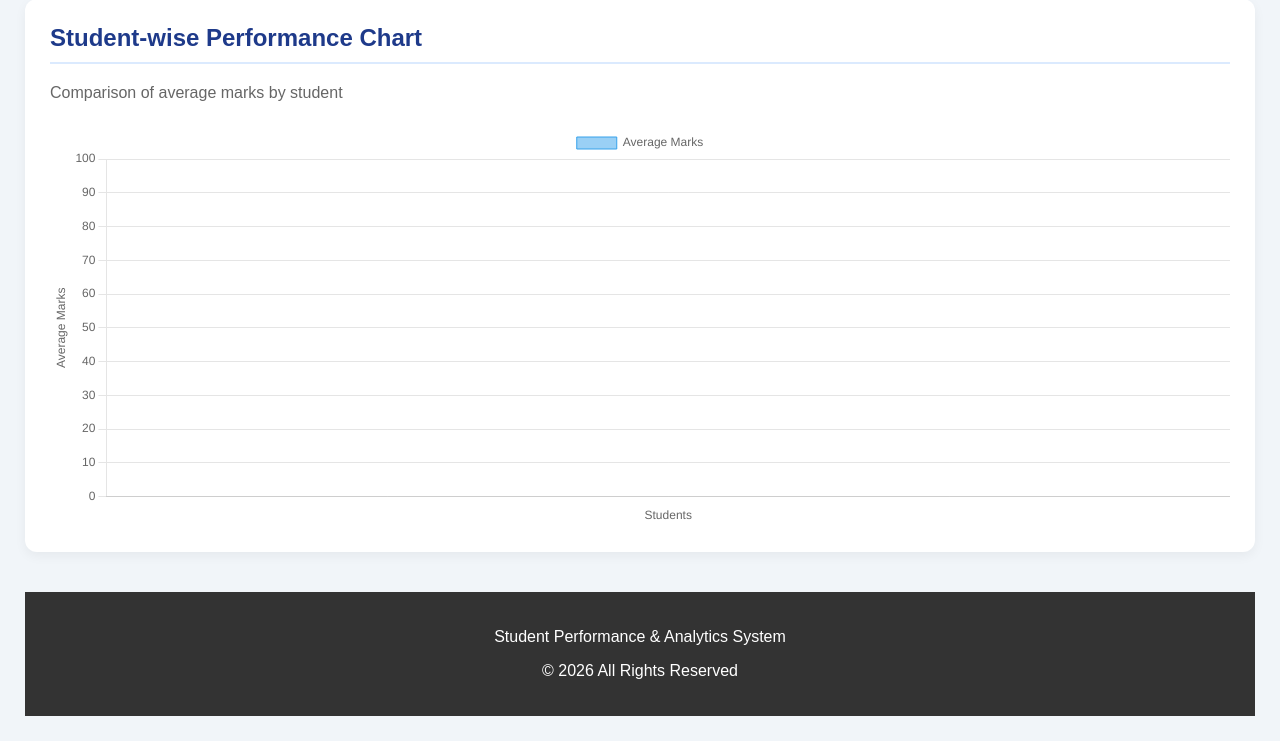
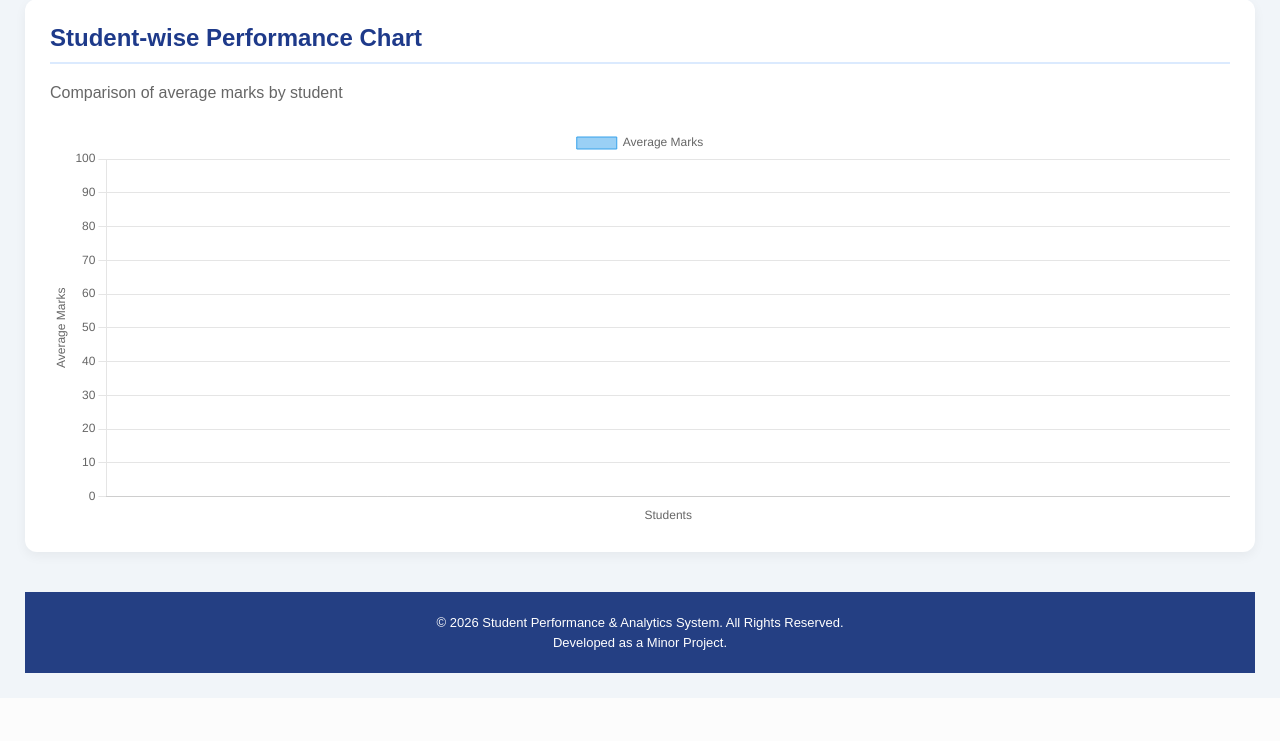
Before and after one commit to Rajesh-Coder-Dev/Student-Performance-Analytics-System, a Django app: page /dashboard/ in a window 1280 px wide. Shown: the part 3500-4241 px from the top of the page. After the commit the page ends 4173 px from the top, so only its background shows below. Run offline with Django 5.2, Linux system fonts and the light colour scheme; data that the repository does not hold is empty.

Commit message:
Updated dashboard design

```diff
--- /dev/null
+++ b/students/templates/partials/footer.html
@@ -0,0 +1,38 @@
+<footer class="main-footer">
+
+    <p>
+        © 2026 Student Performance & Analytics System.
+        All Rights Reserved.
+    </p>
+
+    <p>
+        Developed as a Minor Project.
+    </p>
+
+</footer>
+
+<style>
+
+.main-footer {
+
+    background-color: #243f83;
+
+    color: white;
+
+    text-align: center;
+
+    padding: 18px 10px;
+
+    margin-top: 40px;
+
+    font-size: 13px;
+
+}
+
+.main-footer p {
+
+    margin: 5px 0;
+
+}
+
+</style>
--- a/students/templates/students/dashboard.html
+++ b/students/templates/students/dashboard.html
@@ -2265,16 +2265,7 @@ h2 {
 
 </script>
 
-<footer style="
-    margin-top: 40px;
-    padding: 20px;
-    background-color: #333;
-    color: white;
-    text-align: center;
-">
-    <p>Student Performance & Analytics System</p>
-    <p>© 2026 All Rights Reserved</p>
-</footer>
+{% include 'partials/footer.html' %}
 
 </body>
 
--- a/students/templates/students/student_detail.html
+++ b/students/templates/students/student_detail.html
@@ -469,6 +469,7 @@
         </div>
 
     </div>
+{% include 'partials/footer.html' %}
 
 </body>
 </html>
```
Also changed, not shown: students/templates/students/home.html (+1 -6 lines), students/templates/students/student_list.html (+1 -18 lines).
